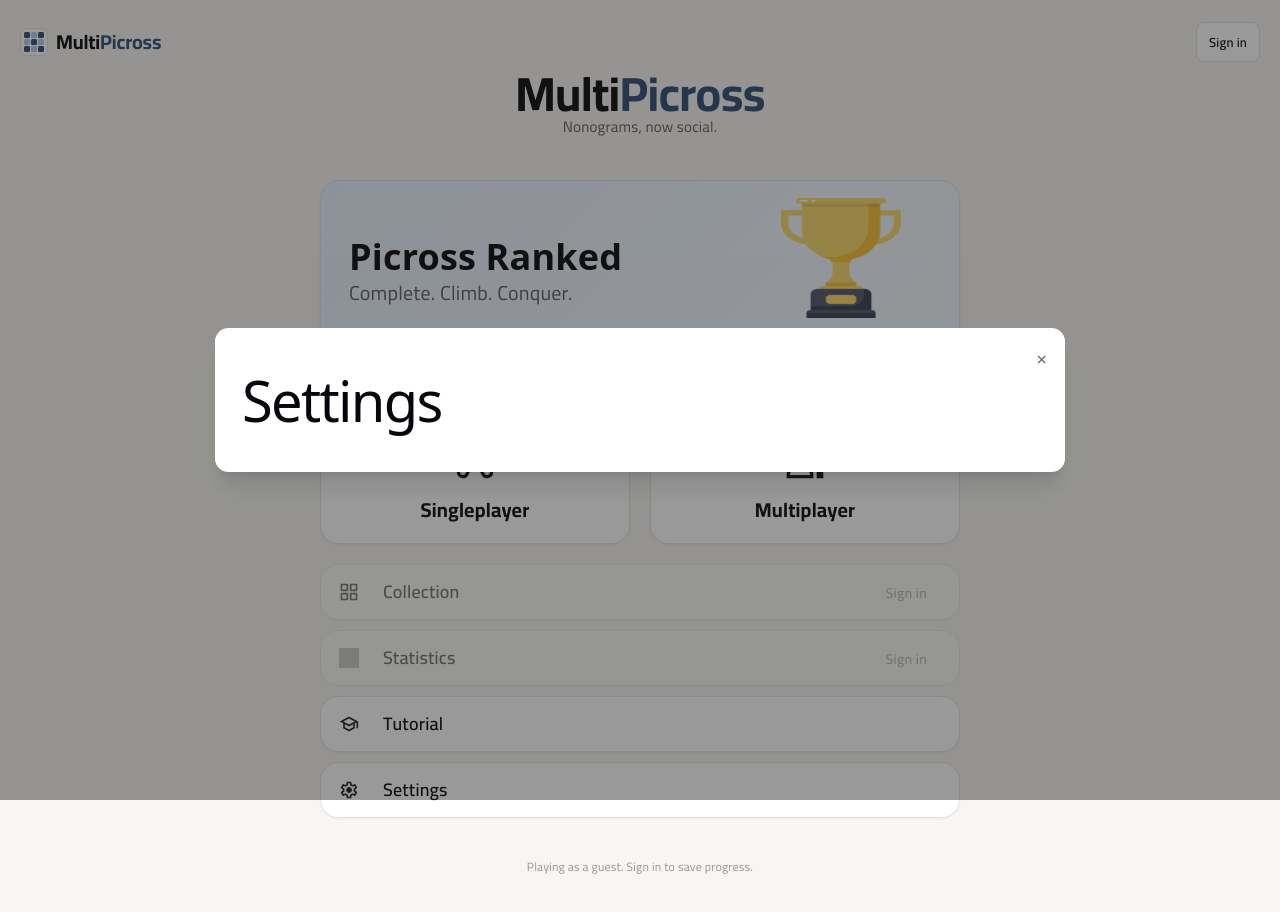
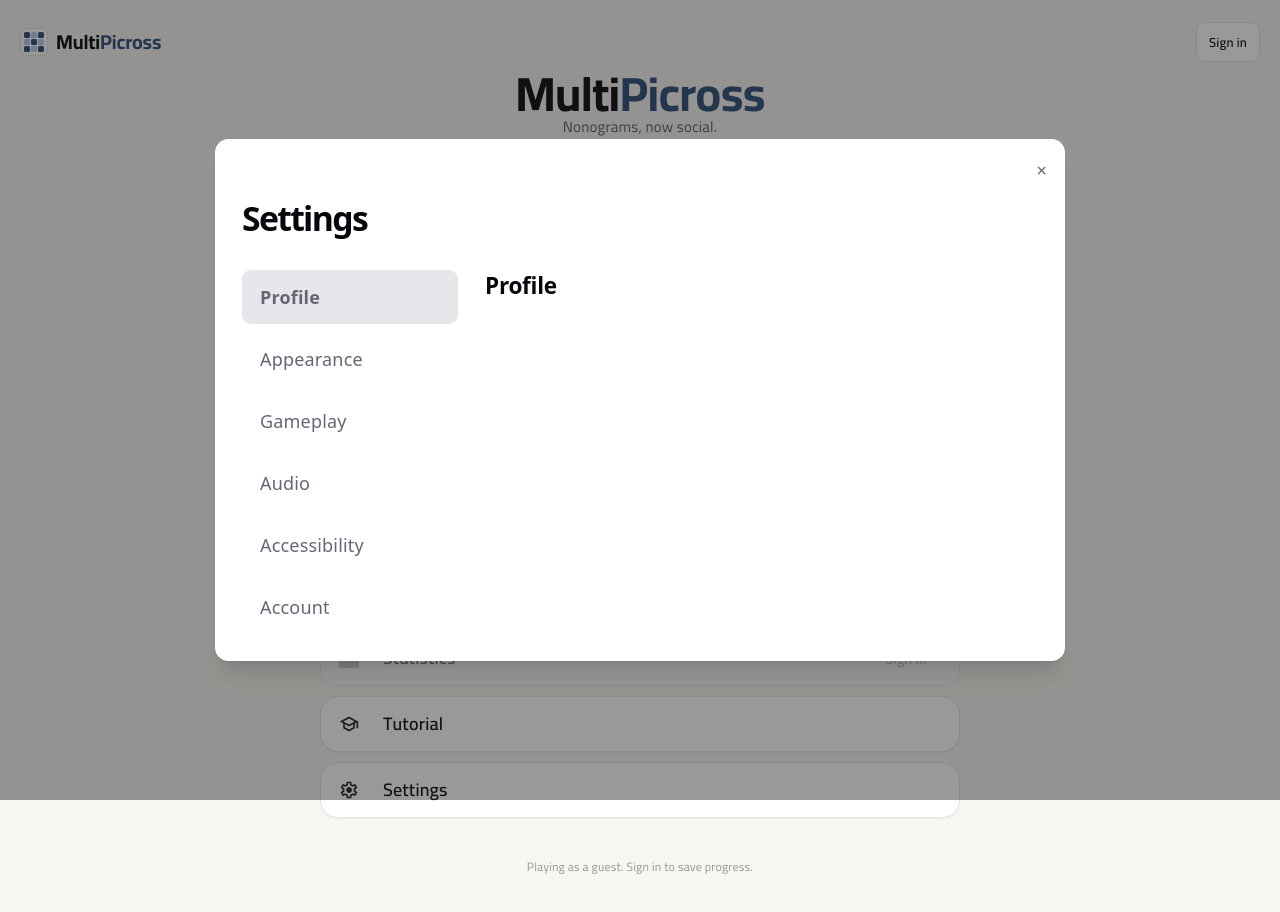
Before and after one commit to Monash-FIT3170/2026W1-MultiPicross, a React (Vite) app in the folder frontend/: page / in a window 1280 px wide. Both pictures are taken after a click on the button "Settings". Shown: the top 912 px of the page. Built offline with nearby package versions, Linux system fonts and the light colour scheme; no server answers; grey boxes are pictures that could not be loaded; what @colyseus/sdk would draw is missing.

Commit message:
Add category navigation for settings

```diff
--- a/frontend/src/components/settings/AccessibilitySettings.tsx
+++ b/frontend/src/components/settings/AccessibilitySettings.tsx
@@ -0,0 +1,3 @@
+export function AccessibilitySettings() {
+  return <h2 className="text-xl font-semibold">Accessibility</h2>;
+}
--- a/frontend/src/components/settings/AccountSettings.tsx
+++ b/frontend/src/components/settings/AccountSettings.tsx
@@ -0,0 +1,3 @@
+export function AccountSettings() {
+  return <h2 className="text-xl font-semibold">Account</h2>;
+}
--- a/frontend/src/components/settings/AppearanceSettings.tsx
+++ b/frontend/src/components/settings/AppearanceSettings.tsx
@@ -0,0 +1,3 @@
+export function AppearanceSettings() {
+  return <h2 className="text-xl font-semibold">Appearance</h2>;
+}
--- a/frontend/src/components/settings/AudioSettings.tsx
+++ b/frontend/src/components/settings/AudioSettings.tsx
@@ -0,0 +1,3 @@
+export function AudioSettings() {
+  return <h2 className="text-xl font-semibold">Audio</h2>;
+}
--- a/frontend/src/components/settings/GameplaySettings.tsx
+++ b/frontend/src/components/settings/GameplaySettings.tsx
@@ -0,0 +1,3 @@
+export function GameplaySettings() {
+  return <h2 className="text-xl font-semibold">Gameplay</h2>;
+}
--- a/frontend/src/components/settings/ProfileSettings.tsx
+++ b/frontend/src/components/settings/ProfileSettings.tsx
@@ -0,0 +1,3 @@
+export function ProfileSettings() {
+  return <h2 className="text-xl font-semibold">Profile</h2>;
+}
--- a/frontend/src/components/settings/SettingsModal.tsx
+++ b/frontend/src/components/settings/SettingsModal.tsx
@@ -1,8 +1,23 @@
+import { useState } from "react";
 import { useSettings } from "./SettingsContext";
 
+import {
+  SettingsSidebar,
+  type SettingsSection,
+} from "./SettingsSidebar";
+
+import { ProfileSettings } from "./ProfileSettings";
+import { AppearanceSettings } from "./AppearanceSettings";
+import { GameplaySettings } from "./GameplaySettings";
+import { AudioSettings } from "./AudioSettings";
+import { AccessibilitySettings } from "./AccessibilitySettings";
+import { AccountSettings } from "./AccountSettings";
+
 export function SettingsModal() {
+  const { isOpen, closeSettings } = useSettings();
 
-  const { isOpen, closeSettings } = useSettings();
+  const [activeSection, setActiveSection] =
+    useState<SettingsSection>("profile");
 
   if (!isOpen) return null;
 
@@ -10,6 +25,7 @@ export function SettingsModal() {
     <div className="fixed inset-0 z-50 flex items-center justify-center bg-black/40">
       <div className="relative w-[850px] max-w-[95vw] rounded-xl bg-white p-6 shadow-xl">
         <button
+          type="button"
           onClick={closeSettings}
           className="absolute right-4 top-4"
           aria-label="Close settings"
@@ -17,9 +33,36 @@ export function SettingsModal() {
           ×
         </button>
 
-        <h1>Settings</h1>
+        <h1 className="text-3xl font-bold">Settings</h1>
 
-        {/* SettingsSidebar */}
+        <div className="mt-6 flex gap-6">
+          <SettingsSidebar
+            activeSection={activeSection}
+            onSectionChange={setActiveSection}
+          />
+
+          <main className="flex-1">
+            {activeSection === "profile" && <ProfileSettings />}
+
+            {activeSection === "appearance" && (
+              <AppearanceSettings />
+            )}
+
+            {activeSection === "gameplay" && (
+              <GameplaySettings />
+            )}
+
+            {activeSection === "audio" && <AudioSettings />}
+
+            {activeSection === "accessibility" && (
+              <AccessibilitySettings />
+            )}
+
+            {activeSection === "account" && (
+              <AccountSettings />
+            )}
+          </main>
+        </div>
       </div>
     </div>
   );
--- a/frontend/src/components/settings/SettingsSidebar.tsx
+++ b/frontend/src/components/settings/SettingsSidebar.tsx
@@ -0,0 +1,45 @@
+export type SettingsSection =
+  | "profile"
+  | "appearance"
+  | "gameplay"
+  | "audio"
+  | "accessibility"
+  | "account";
+
+type SettingsSidebarProps = {
+  activeSection: SettingsSection;
+  onSectionChange: (section: SettingsSection) => void;
+};
+
+const sections: { id: SettingsSection; label: string }[] = [
+  { id: "profile", label: "Profile" },
+  { id: "appearance", label: "Appearance" },
+  { id: "gameplay", label: "Gameplay" },
+  { id: "audio", label: "Audio" },
+  { id: "accessibility", label: "Accessibility" },
+  { id: "account", label: "Account" },
+];
+
+export function SettingsSidebar({
+  activeSection,
+  onSectionChange,
+}: SettingsSidebarProps) {
+  return (
+    <nav className="flex w-48 flex-col gap-2">
+      {sections.map((section) => (
+        <button
+          key={section.id}
+          type="button"
+          onClick={() => onSectionChange(section.id)}
+          className={`rounded-lg px-4 py-3 text-left transition ${
+            activeSection === section.id
+              ? "bg-gray-200 font-semibold"
+              : "hover:bg-gray-100"
+          }`}
+        >
+          {section.label}
+        </button>
+      ))}
+    </nav>
+  );
+}
```
